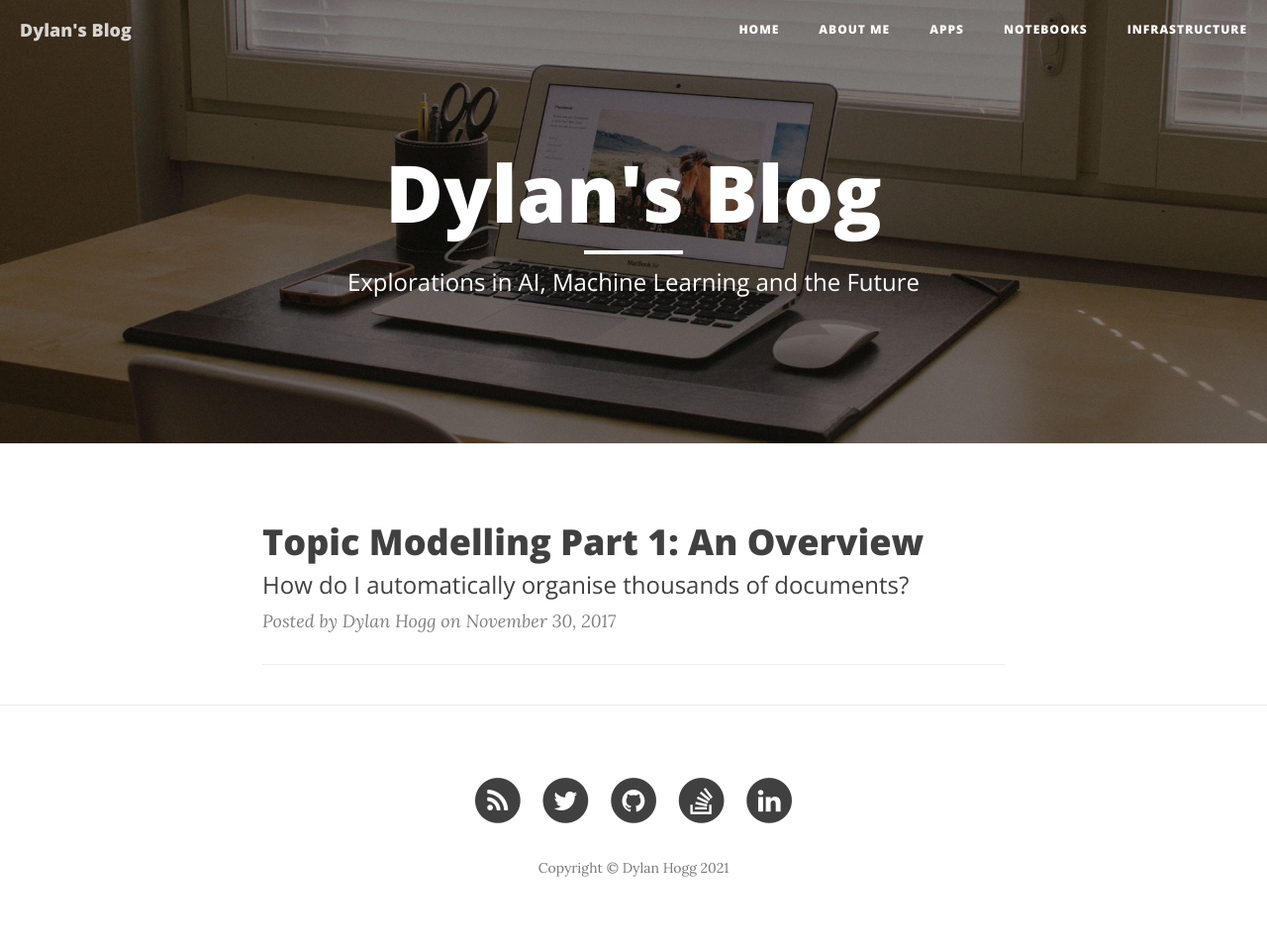
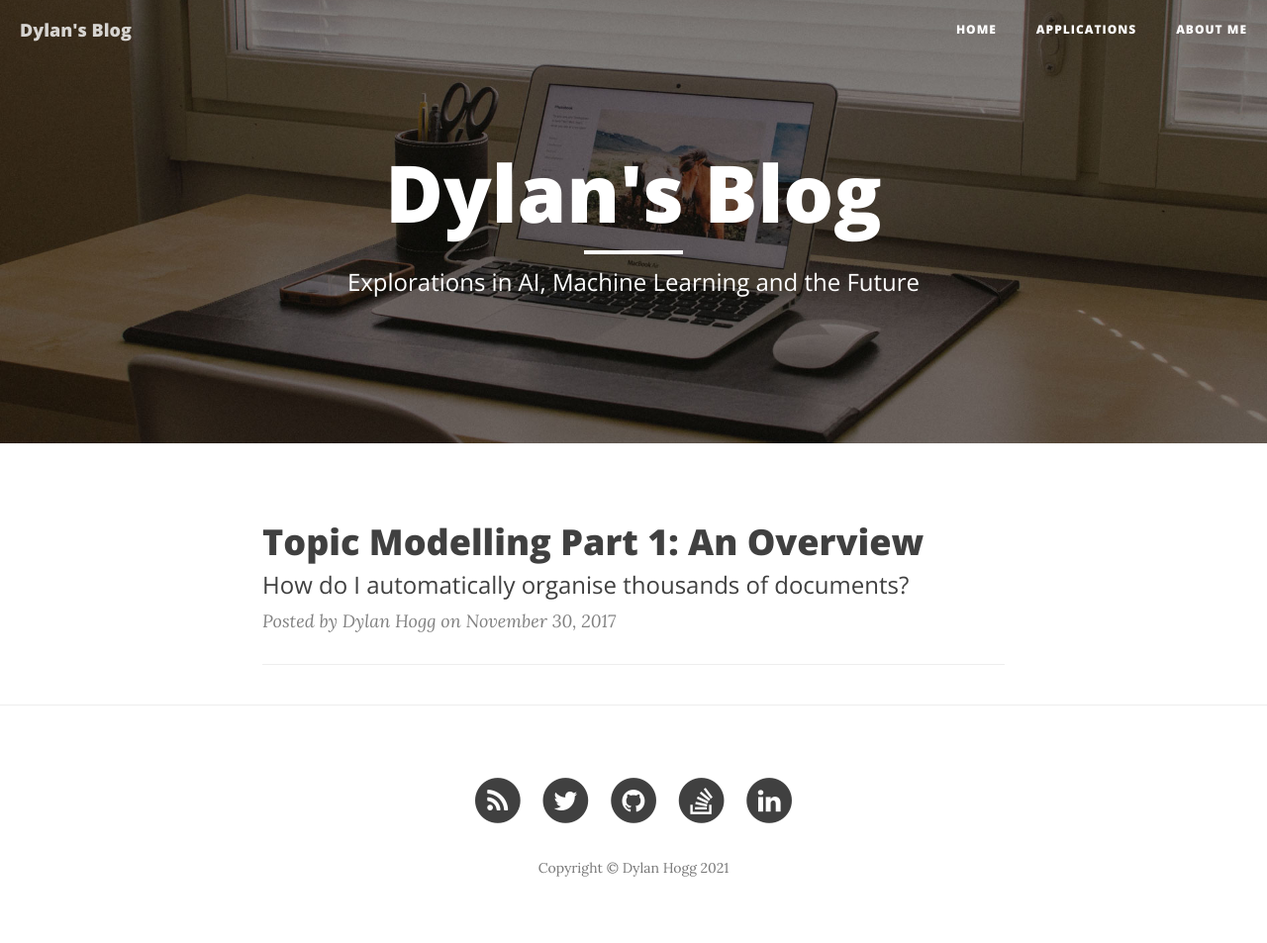
Before and after one commit to dylanhogg/dylanhogg.github.io, a Jekyll site: the page built from index.html, in a window 1280 px wide. Shown: the whole page at 99% size. Built offline with Jekyll 4.4.1, drawn with Linux system fonts in a browser that asks for light colours; nearby versions of some CDN libraries; the list of posts is cut into pages by our own code.

Commit message:
Use fixed nav items.

```diff
--- a/_includes/nav.html
+++ b/_includes/nav.html
@@ -18,13 +18,23 @@
                 <li>
                     <a href="{{ site.baseurl }}/">Home</a>
                 </li>
-                {% for page in site.pages %}{% if page.title %}
-				{% if page.url != '/404.html' %}
                 <li>
-                    <a href="{{ page.url | prepend: site.baseurl }}">{{ page.title }}</a>
+                    <a href="{{ site.baseurl }}/apps">Applications</a>
                 </li>
-				{% endif %}
-                {% endif %}{% endfor %}
+                <li>
+                    <a href="{{ site.baseurl }}/about">About me</a>
+                </li>
+                <!--
+                {% for page in site.pages %}
+                    {% if page.title %}
+                        {% if page.url != '/404.html' %}
+                        <li>
+                            <a href="{{ page.url | prepend: site.baseurl }}">{{ page.title }}</a>
+                        </li>
+                        {% endif %}
+                    {% endif %}
+                {% endfor %}
+                -->
             </ul>
         </div>
         <!-- /.navbar-collapse -->
```
